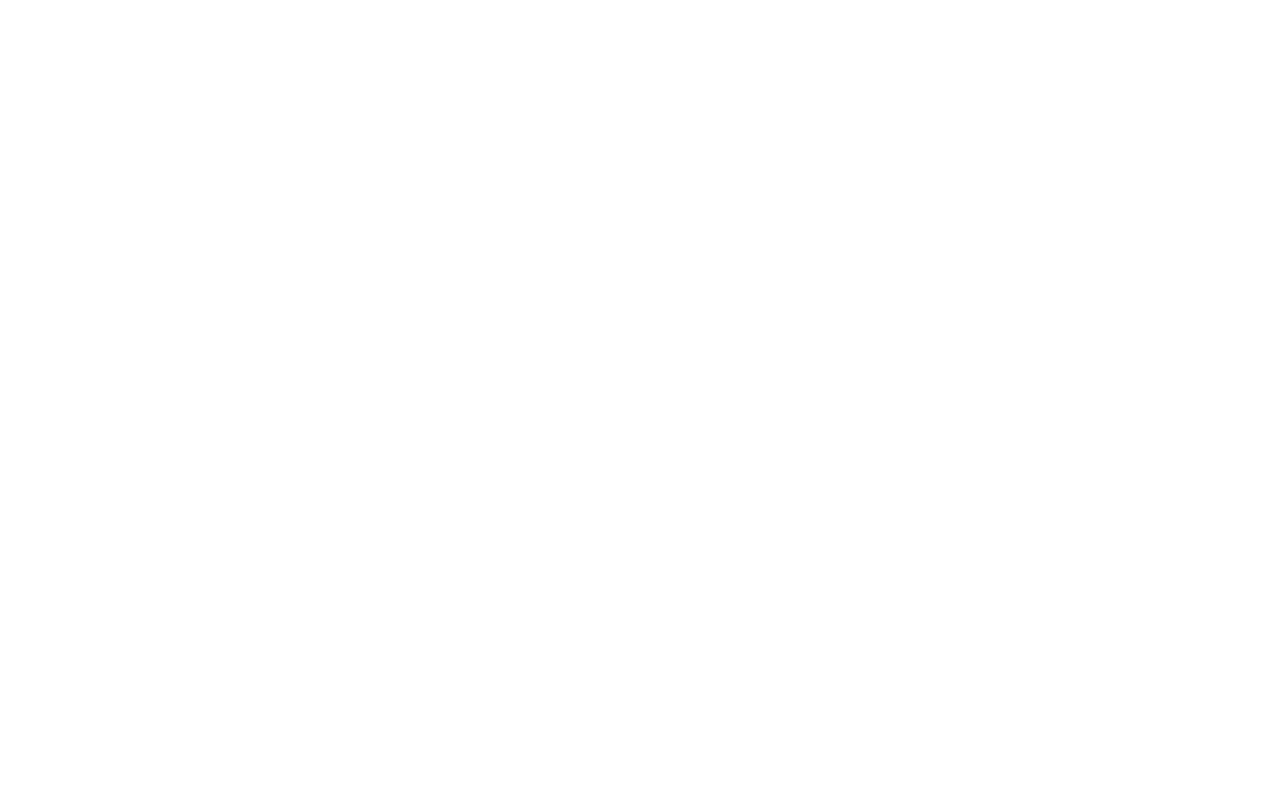
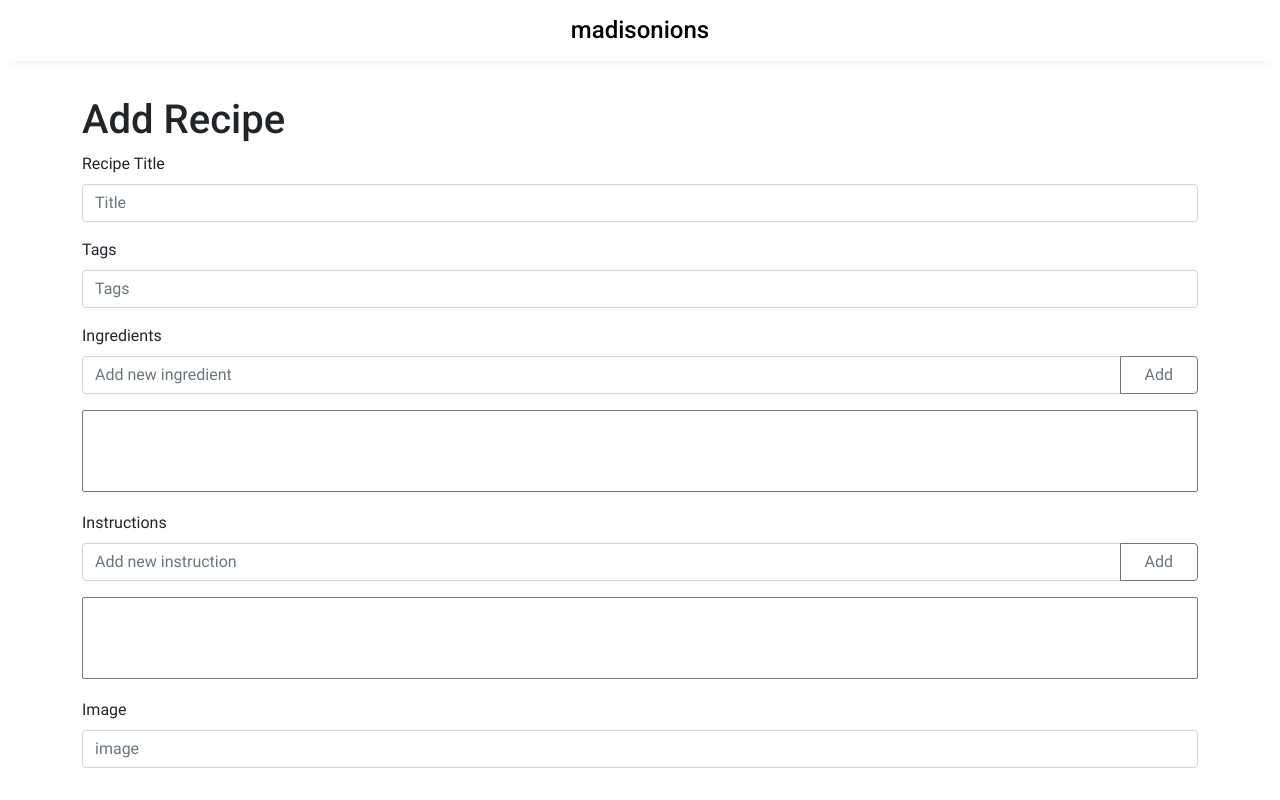
Before and after one commit to haleyalee/recipes, a React (Create React App) app: page /admin in a window 1280 px wide. Before the commit this address had no page. Built offline with nearby package versions, Linux system fonts and the light colour scheme.

Commit message:
Creating recipe form

```diff
--- a/src/Routing.js
+++ b/src/Routing.js
@@ -2,12 +2,14 @@
 import { Routes, Route } from "react-router-dom";
 import Home from './components/Home/Home';
 import Recipe from './components/Recipe/Recipe';
+import RecipeForm from './components/RecipeForm/RecipeForm';
 
 function Routing() {
   return (
     <Routes>
       <Route path="/" element={<Home />}></Route>
       <Route path="/recipe/:id" element={<Recipe />}></Route>
+      <Route path="/admin" element={<RecipeForm />}></Route>
     </Routes>
   )
 }
--- /dev/null
+++ b/src/components/List/List.css
@@ -0,0 +1,3 @@
+.list {
+  width: 100%;
+}
--- /dev/null
+++ b/src/components/List/List.js
@@ -0,0 +1,47 @@
+import React, { useState, useEffect } from 'react'
+import './List.css';
+
+function List(props) {
+  const {type, list, setList} = props;
+  const [value, setValue] = useState('');
+
+  useEffect(() => {
+    console.log(list);
+  }, [list])
+
+  const addToList = () => {
+    const newList = [...list];
+    newList.push(value);
+    setList(newList);
+  }
+
+  return (
+    <>
+      <div className="input-group mb-3">
+        <input
+          id={type}
+          type="text"
+          className="form-control"
+          placeholder={`Add new ${type}`}
+          value={value}
+          onChange={(e)=>setValue(e.target.value)}
+          required
+        />
+        <button
+          className="btn btn-outline-secondary px-4"
+          type="button"
+          onClick={addToList}
+        >
+          Add
+        </button>
+      </div>
+      <select className="list" name={`${type}-list`} multiple>
+        {list.map((val, idx) =>
+          <option key={idx}>{val}</option>
+        )}
+      </select>
+    </>
+  )
+}
+
+export default List
--- /dev/null
+++ b/src/components/RecipeForm/RecipeForm.css
@@ -0,0 +1,3 @@
+.recipe-form {
+  padding-top: 6rem;
+}
--- /dev/null
+++ b/src/components/RecipeForm/RecipeForm.js
@@ -0,0 +1,73 @@
+import React, { useState } from 'react';
+
+import './RecipeForm.css';
+
+import Nav from '../Nav/Nav';
+import List from '../List/List';
+
+function RecipeForm() {
+
+  const [title, setTitle] = useState('');
+  const [tags, setTags] = useState('');
+  const [ingredients, setIngredients] = useState([]);
+  const [instructions, setInstructions] = useState([]);
+  const [image, setImage] = useState('');
+
+
+  return (
+    <>
+      <Nav />
+      <div className="recipe-form container">
+        <h1>Add Recipe</h1>
+        <form>
+          <div className="mb-3">
+            <label htmlFor="title" className="form-label">Recipe Title</label>
+            <input
+              id="title"
+              type="text"
+              className="form-control"
+              placeholder="Title"
+              value={title}
+              onChange={(e)=>setTitle(e.target.value)}
+              required
+            />
+          </div>
+          <div className="mb-3">
+            <label htmlFor="tags" className="form-label">Tags</label>
+            <input
+              id="tags"
+              type="text"
+              className="form-control"
+              placeholder="Tags"
+              value={tags}
+              onChange={(e)=>setTags(e.target.value)}
+              required
+            />
+          </div>
+          <div className="mb-3">
+            <label htmlFor="ingredients" className="form-label">Ingredients</label>
+            <List type={"ingredient"} list={ingredients} setList={setIngredients}/>
+          </div>
+          <div className="mb-3">
+            <label htmlFor="instructions" className="form-label">Instructions</label>
+            <List type={"instruction"} list={instructions} setList={setInstructions} />
+          </div>
+          <div className="mb-3">
+            <label htmlFor="image" className="form-label">Image</label>
+            <input
+              id="image"
+              type="text"
+              className="form-control"
+              placeholder="image"
+              value={image}
+              onChange={(e)=>setImage(e.target.value)}
+              required
+            />
+          </div>
+        </form>
+      </div>
+    </>
+  )
+}
+
+export default RecipeForm;
```
